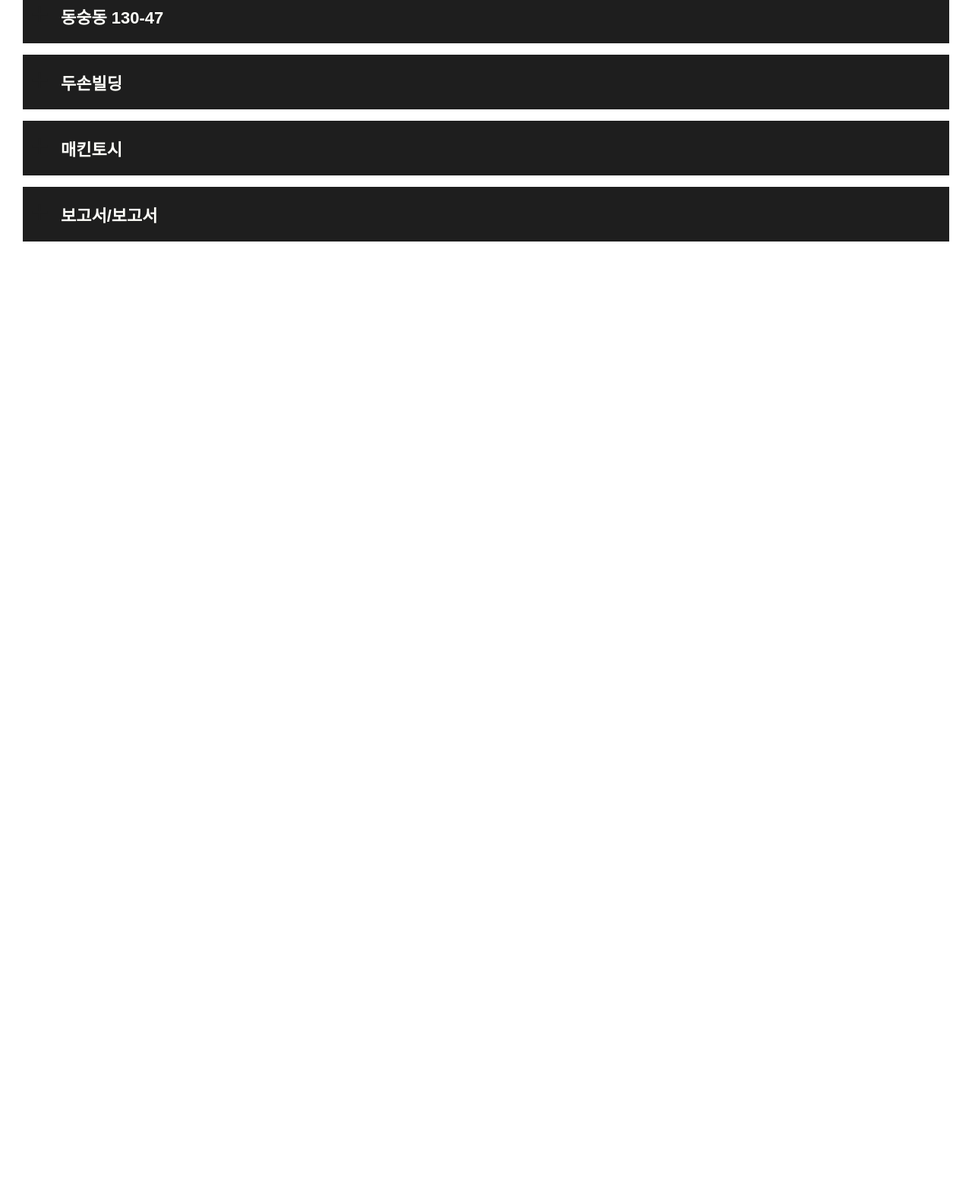
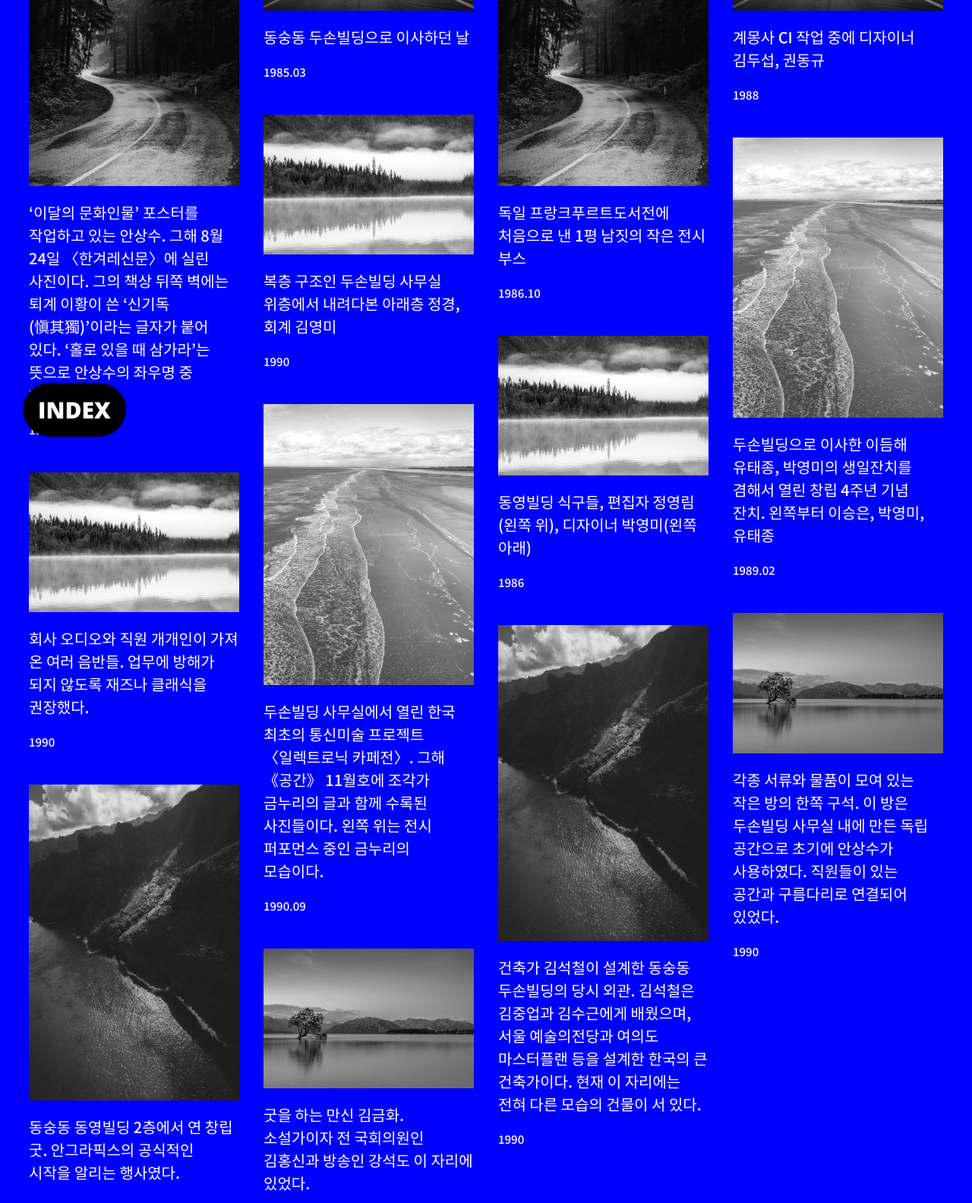
Before and after one commit to kimyeona/web2, a plain HTML site: page index.html in a window 1280 px wide. Shown: the part 209-1793 px from the top of the page at 76% size. Before the commit the page ends 800 px from the top, so only its background shows below. Drawn offline with nearby package versions, Linux system fonts and the light colour scheme; a web font is replaced by a local one.

Commit message:
Add files via upload

```diff
--- /dev/null
+++ b/accordion.css
@@ -0,0 +1,127 @@
+
+
+
+
+.contentcheckbox {
+  width: 1fr;
+  padding: 0;
+  margin: 0 auto;
+}
+
+.centerplease {
+  margin: 0 auto;
+  max-width: 270px;
+  font-size: 40px;
+}
+
+/*Question*/
+.q {
+
+}
+.question {
+  font-family: 'Noto Sans KR', sans-serif;
+  font-weight: 600;
+  font-size: 22px;
+  position: relative;
+
+  color:#fff;
+  margin: 0;
+  padding: 20px 20px 20px 80px;
+  display: block;
+  width:100%;
+  cursor: pointer;
+
+  align-items: center;
+  border-bottom: 3px solid #fff;
+  height: 100px;
+}
+
+.question:hover {
+
+  color:#fff;
+}
+/*Answer*/
+.answers {
+  font-family: 'Noto Sans KR', sans-serif;
+  max-width: 900px;
+  justify-content: center;
+  padding: 0px 15px;
+  margin: 5px 0;
+  width:100%!important;
+  height: 0;
+  overflow: hidden;
+  z-index: -1;
+  position: relative;
+  opacity: 0;
+  -webkit-transition: .3s ease;
+  -moz-transition: .3s ease;
+  -o-transition: .3s ease;
+  transition: .3s ease;
+
+}
+
+.text {
+  font-size: 20px;
+  line-height: 1.7em;
+  padding-bottom: 20px;
+}
+.caption {
+  font-size: 12px;
+}
+
+.questions:checked ~ .answers{
+  height: auto;
+  opacity: 1;
+  padding: 15px;
+
+}
+
+/*FAQ Toggle*/
+.plus {
+  color:#fff;
+  position: absolute;
+  margin-left: 30px;
+  z-index: 5;
+  font-size: 2.6em;
+  line-height: 180%;
+  -webkit-user-select: none;
+  -moz-user-select: none;
+  -ms-user-select: none;
+  -o-user-select: none;
+  user-select: none;
+  -webkit-transition: .3s ease;
+  -moz-transition: .3s ease;
+  -o-transition: .3s ease;
+  transition: .3s ease;
+}
+
+.questions:checked ~ .plus {
+  -webkit-transform: rotate(45deg);
+  -moz-transform: rotate(45deg);
+  -o-transform: rotate(45deg);
+  transform: rotate(45deg);
+
+}
+.questions:checked ~ {
+    border-bottom: 0px solid;
+}
+
+.questions {
+  display: none;
+
+}
+
+.grid-container-checkbox-4 {
+  padding: 0px;
+  font-size:small;
+}
+.grid-container-checkbox-3 {
+  padding: 0px;
+  font-size:small;
+}
+
+.grid-item-checkbox {
+  background-color: rgba(255, 255, 255, 0.8);
+  border: 0px;
+  text-align: left;
+}
--- a/index.html
+++ b/index.html
@@ -1,125 +1,178 @@
-<!DOCTYPE html>
 <html>
   <head>
-    <title>AG HISTORY TEST PAGE 2</title>
+    <title>AG HISTORY TEST PAGE</title>
     <meta charset="UTF-8">
     <meta name="viewport" content="width=device-width, initial-scale=1.0">
-    <link rel="stylesheet" href="accordion-style.css">
+    <link rel="stylesheet" href="style.css">
 
 
     <script>
-    var acc = document.getElementsByClassName("questions");
+/*
+let mainId = 'masonry-effect';
+let itemIdentifier = '#masonry-effect .item';
 
-    for (let i = 0; i < acc.length; i++) {
-      acc[i].addEventListener("click", function() {
-        this.classList.toggle("active");
-        for (j = 0; j < acc.length; j++) {
-          if (j !== i)
-            acc[j].nextElementSibling.style.maxHeight = null;
+document.addEventListener('DOMContentLoaded', function(e) {
+
+    // Programmatically get the column width
+    let item = document.querySelector(itemIdentifier);
+    let parentWidth = item.parentNode.getBoundingClientRect().width;
+    let itemWidth = item.getBoundingClientRect().width + parseFloat(getComputedStyle(item).marginLeft) + parseFloat(getComputedStyle(item).marginRight);
+    let columnWidth = Math.round((1 / (itemWidth / parentWidth)));
+
+    // We need this line since JS nodes are dumb
+    let arrayOfItems = Array.prototype.slice.call( document.querySelectorAll(itemIdentifier) );
+    let trackHeights = {};
+    arrayOfItems.forEach(function(item) {
+        // Get index of item
+        let thisIndex = arrayOfItems.indexOf(item);
+        // Get column this and set width
+        let thisColumn = thisIndex % columnWidth;
+        if(typeof trackHeights[thisColumn] == "undefined") {
+            trackHeights[thisColumn] = 0;
         }
-        var answers = this.nextElementSibling;
-        if (answers.style.maxHeight) {
-          answers.style.maxHeight = null;
-        } else {
-          answers.style.maxHeight = answers.scrollHeight + "px";
+        trackHeights[thisColumn] += item.getBoundingClientRect().height + parseFloat(getComputedStyle(item).marginBottom);
+        // If the item has an item above it, then move it to fill the gap
+        if(thisIndex - columnWidth >= 0) {
+            let getItemAbove = document.querySelector(`${itemIdentifier}:nth-of-type(${thisIndex - columnWidth + 1})`);
+            let previousBottom = getItemAbove.getBoundingClientRect().bottom;
+            let currentTop = item.getBoundingClientRect().top - parseFloat(getComputedStyle(item).marginBottom);
+            item.style.top = `-${currentTop - previousBottom}px`;
         }
     });
-    }
+    let max = Math.max(...Object.values(trackHeights));
+    document.getElementById(mainId).style.height = `${max}px`;
+}); */
     </script>
+
+
+
 
   </head>
   <body>
+    <header>
+      <div class="title"><a href="index.html"><h1>AG 36</h1></a></div>
+    </header>
+    <main>
 
-    <div class="contentcheckbox">
-      <div>
-        <input type="checkbox" id="question1" name="q"  class="questions">
-          <div class="plus">+</div>
-            <label for="question1" class="question">
-              (주)안그라픽스
-            </label>
-            <div class="answers">
-              <div class="text"><p>창립한 지 5주년이 되던 지난 1990년 1월 23일에 법인 설립 인가를 받은 주식회사 안그라픽스의 상호이다. 주식회사 설립 당시 발기인은 안상수, 김옥철, 최승현, 금누리, 홍성택, 박영미, 박정수 총 7인이며 주주는 여기에 고영희 1인을 더해 총 8인이다.
-              창립 당시 납입자본금은 5천만 원이었으며, 주식은 1만 주를 발행했다. 법인으로 전환하면서 그때까지 회사에 기여도가 높은 이들에게 일종의 우리사주처럼 회사의 일부 주식을 나누어 주었고, 직원 중에서 디자이너 홍성택과 박영미가 포함되었다.</p></div>
-              <div class="caption"><p>안그라픽스가 마침내 주식회사로 새로운 모습을 바꾸었다. 1990년 1월 21일부로 법인 설립 인가를 받아 (주)안그라픽스가 된 것이다. 이제부터 안그라픽스는 '사무실'에서 벗어나 '회사'가 된 것이며 따라서 그 안에 있는 사람들의 마음가짐도 어느 정도 달라져야 할 때인 것이다.
-                <br><br>김명규, <에이지 뉴스>, 1990.01.30</p><br></div>
+      <section class="content">
 
+        <div id="masonry-effect">
+
+          <div class="item">
+            <div class="image"><img src="1.jpg" width=100%></div>
+            <div class="text">
+              <div class="line"><p>‘이달의 문화인물’ 포스터를 작업하고 있는 안상수. 그해 8월 24일 〈한겨레신문〉에 실린 사진이다. 그의 책상 뒤쪽 벽에는 퇴계 이황이 쓴 ‘신기독(愼其獨)’이라는 글자가 붙어 있다. ‘홀로 있을 때 삼가라’는 뜻으로 안상수의 좌우명 중 하나이다.</p></div>
+              <div class="caption"><p>1990</p></div>
             </div>
           </div>
 
-      <div>
-        <input type="checkbox" id="question2" name="q" class="questions">
-          <div class="plus">+</div>
-            <label for="question2" class="question">
-              김옥철
-            </label>
-            <div class="answers">
-              <div class="text"><p>창립 해부터 함께한 (주)안그라픽스의 현 대표이사이다. 독일 유학에서 막 돌아왔을 때 안상수가 함께 일하기를 권유했다. 1984년 12월 말 동숭동에 사무실을 낸지 2~3주만의 일이다.</p></div>
-              <img class="article-img" src="https://source.unsplash.com/random/500x400/?dog" width=40%>
-              <div class="caption"><p>애이브러햄 매슬로(Abraham Harold Maslow)는 인간의 욕구를 생리적 욕구, 안전의 욕구, 소속감과 애정의 욕구, 존경의 욕구, 자아실현의 욕구 등 총 5단계의 피라미드로 규정하고 있습니다.
-                저는 피라미드의 맨 위에 놓인 자아실현의 욕구보다 저급하다고 생각하지 않습니다. 회사의 구성원들은 각자 나름대로 서로 다른 욕구를 가지고 있을 것입니다. 안그라픽스가 그들이 원하는 것을 충족시켜 줄 수 있는 회사가 되길 바랍니다.
-                <br><br>김옥철, 30주년 기념 인터뷰, 2014.12.23</p></div>
-
-
+          <div class="item">
+            <div class="image"><img src="2.jpg" width=100%></div>
+            <div class="text">
+              <div class="line"><p>회사 오디오와 직원 개개인이 가져 온 여러 음반들. 업무에 방해가 되지 않도록 재즈나 클래식을 권장했다.</p></div>
+              <div class="caption"><p>1990</p></div>
             </div>
           </div>
 
-    <div>
-      <input type="checkbox" id="question3" name="q" class="questions">
-      <div class="plus">+</div>
-      <label for="question3" class="question">
-        동숭동 130-47
-      </label>
-      <div class="answers">
-      <div class="text"><p>안그라픽스라는 이름으로 처음 사용한 사무실의 주소이다. 정확한 주소는 '서울시 종로구 동숭동 137-47 동영빌딩 2층'이다. 잡지 <멋>의 총 책임자였던 안상수는
-      발행사인 월간 마당이 부도난 뒤 동아일보에 <멋>과 직원들을 인수하고 성북동에 작은 사무실을 얻었다.</p></div>
-    <div class="caption"><p>들머리의 '불행한 가로수' 얘기에서도 잠깐 비쳤던 동숭동 일대는 1975년 전에 서울 대학교를 나온 이에게는 마로니에와 더불어 학창 시절의 추억이 밴 땅이다. 그들은 그때에 드나들던 학림 다방, 대학 다방, 쌍과부집 같은 곳의 얘기만 들어도 그 시절의 '빛나던' 대학 생활을 환히 되살려낸다.
-    <br><br><동숭동의 문화 거리>,<한국의 발견 서울>(뿌리깊은 나무), 1983</p></div>
+          <div class="item">
+            <div class="image"><img src="3.jpg" width=100%></div>
+            <div class="text">
+              <div class="line"><p>동숭동 동영빌딩 2층에서 연 창립 굿. 안그라픽스의 공식적인 시작을 알리는 행사였다.</p></div>
+              <div class="caption"><p>1988.12</p></div>
             </div>
           </div>
 
-    <div>
-      <input type="checkbox" id="question4" name="q" class="questions">
-      <div class="plus">+</div>
-      <label for="question4" class="question">
-        두손빌딩
-      </label>
-      <div class="answers">
-      <div class="text"><p>건축가 김석철이 설계하여 1985년 준공했으며, 안그라픽스에서 1988년 12월 20일부터 사용한 두 번째 사무실의 건물 이름이다. 주소는 '서울시 종로구 동숭동 1-34 두손빌딩 3층'이다.</p></div>
-    <div class="caption"><p></p></div>
+          <div class="item">
+            <div class="image"><img src="4.jpg" width=100%></div>
+            <div class="text">
+              <div class="line"><p>동숭동 두손빌딩으로 이사하던 날</p></div>
+              <div class="caption"><p>1985.03</p></div>
             </div>
           </div>
 
-
-    <div>
-    <input type="checkbox" id="question5" name="q" class="questions">
-    <div class="plus">+</div>
-    <label for="question5" class="question">
-      매킨토시
-    </label>
-    <div class="answers">
-    <div class="text"><p>안그라픽스라는 이름으로 처음 사용한 사무실의 주소이다. 정확한 주소는 '서울시 종로구 동숭동 137-47 동영빌딩 2층'이다. 잡지 <멋>의 총 책임자였던 안상수는
-    발행사인 월간 마당이 부도난 뒤 동아일보에 <멋>과 직원들을 인수하고 성북동에 작은 사무실을 얻었다.</p></div>
-    <img class="article-img" src="https://source.unsplash.com/random/500x400/?mac" width=40%>
-  <div class="caption"><p>들머리의 '불행한 가로수' 얘기에서도 잠깐 비쳤던 동숭동 일대는 1975년 전에 서울 대학교를 나온 이에게는 마로니에와 더불어 학창 시절의 추억이 밴 땅이다. 그들은 그때에 드나들던 학림 다방, 대학 다방, 쌍과부집 같은 곳의 얘기만 들어도 그 시절의 '빛나던' 대학 생활을 환히 되살려낸다.
-  <br><br><동숭동의 문화 거리>,<한국의 발견 서울>(뿌리깊은 나무), 1983</p></div>
+          <div class="item">
+            <div class="image"><img src="2.jpg" width=100%></div>
+            <div class="text">
+              <div class="line"><p>복층 구조인 두손빌딩 사무실 위층에서 내려다본 아래층 정경, 회계 김영미</p></div>
+              <div class="caption"><p>1990</p></div>
             </div>
           </div>
 
-  <div>
-    <input type="checkbox" id="question6" name="q" class="questions">
-    <div class="plus">+</div>
-    <label for="question6" class="question">
-      보고서/보고서
-    </label>
-    <div class="answers">
-    <div class="text"><p>건축가 김석철이 설계하여 1985년 준공했으며, 안그라픽스에서 1988년 12월 20일부터 사용한 두 번째 사무실의 건물 이름이다. 주소는 '서울시 종로구 동숭동 1-34 두손빌딩 3층'이다.</p></div>
-  <div class="caption"><p></p></div>
+          <div class="item">
+            <div class="image"><img src="5.jpg" width=100%></div>
+            <div class="text">
+              <div class="line"><p>두손빌딩 사무실에서 열린 한국 최초의 통신미술 프로젝트 〈일렉트로닉 카페전〉. 그해 《공간》 11월호에 조각가 금누리의 글과 함께 수록된 사진들이다. 왼쪽 위는 전시 퍼포먼스 중인 금누리의 모습이다.</p></div>
+              <div class="caption"><p>1990.09</p></div>
             </div>
           </div>
 
+          <div class="item">
+            <div class="image"><img src="6.jpg" width=100%></div>
+            <div class="text">
+              <div class="line"><p>굿을 하는 만신 김금화. 소설가이자 전 국회의원인 김홍신과 방송인 강석도 이 자리에 있었다.</p></div>
+              <div class="caption"><p>1985.03</p></div>
+            </div>
+          </div>
+
+          <div class="item">
+            <div class="image"><img src="1.jpg" width=100%></div>
+            <div class="text">
+              <div class="line"><p>독일 프랑크푸르트도서전에 처음으로 낸 1평 남짓의 작은 전시 부스</p></div>
+              <div class="caption"><p>1986.10</p></div>
+            </div>
+          </div>
+
+          <div class="item">
+            <div class="image"><img src="2.jpg" width=100%></div>
+            <div class="text">
+              <div class="line"><p>동영빌딩 식구들, 편집자 정영림(왼쪽 위), 디자이너 박영미(왼쪽 아래)</p></div>
+              <div class="caption"><p>1986</p></div>
+            </div>
+          </div>
+
+          <div class="item">
+            <div class="image"><img src="3.jpg" width=100%></div>
+            <div class="text">
+              <div class="line"><p>건축가 김석철이 설계한 동숭동 두손빌딩의 당시 외관. 김석철은 김중업과 김수근에게 배웠으며, 서울 예술의전당과 여의도 마스터플랜 등을 설계한 한국의 큰 건축가이다. 현재 이 자리에는 전혀 다른 모습의 건물이 서 있다.</p></div>
+              <div class="caption"><p>1990</p></div>
+            </div>
+          </div>
+
+          <div class="item">
+            <div class="image"><img src="4.jpg" width=100%></div>
+            <div class="text">
+              <div class="line"><p>계몽사 CI 작업 중에 디자이너 김두섭, 권동규</p></div>
+              <div class="caption"><p>1988</p></div>
+            </div>
+          </div>
+
+          <div class="item">
+            <div class="image"><img src="5.jpg" width=100%></div>
+            <div class="text">
+              <div class="line"><p>두손빌딩으로 이사한 이듬해 유태종, 박영미의 생일잔치를 겸해서 열린 창립 4주년 기념 잔치. 왼쪽부터 이승은, 박영미, 유태종</p></div>
+              <div class="caption"><p>1989.02</p></div>
+            </div>
+          </div>
+
+          <div class="item">
+            <div class="image"><img src="6.jpg" width=100%></div>
+            <div class="text">
+              <div class="line"><p>각종 서류와 물품이 모여 있는 작은 방의 한쪽 구석. 이 방은 두손빌딩 사무실 내에 만든 독립 공간으로 초기에 안상수가 사용하였다. 직원들이 있는 공간과 구름다리로 연결되어 있었다.</p></div>
+              <div class="caption"><p>1990</p></div>
+            </div>
+          </div>
 
         </div>
 
+      </section>
+
+    </main>
+
+    <footer>
+      <div class="menu">
+        <div class="index"><a href="word.html">INDEX</a></div>
+      </div>
+    </footer>
 
   </body>
 </html>
--- /dev/null
+++ b/style.css
@@ -0,0 +1,197 @@
+
+@import url('https://fonts.googleapis.com/css2?family=Noto+Sans+KR:wght@500;700&display=swap');
+@import url('https://fonts.googleapis.com/css2?family=Open+Sans:wght@800&display=swap');
+
+* {
+  box-sizing: border-box;
+  margin: 0;
+  padding: 0;
+}
+html body {
+  position: relative;
+  width:100%; /* take full browser width */
+  height:100%; /* take full browser height*/
+  background-color: blue;
+  font-family: 'Noto Sans KR', sans-serif;
+}
+
+
+/*header*/
+.title {
+  text-align: center;
+  left: 0;
+  right: 0;
+  width: auto;
+  position: fixed;
+  z-index: 999;
+}
+/*footer*/
+.menu {
+  z-index: 999;
+  position: fixed;
+  left: 0;
+  bottom: 0;
+  width: 100%;
+  display: inline-flex;
+  flex-wrap: wrap;
+  flex-direction: row;
+  padding-left: 30px;
+
+  height: 13vh;
+  justify-content: flex-start;
+  align-items: center;
+}
+.index {
+  cursor: pointer;
+  color: #fff;
+  background-color: #000;
+  font-size: 30px;
+  padding: 15px 20px;
+   border-radius: 300px;
+    font-family: 'Open Sans', sans-serif;
+}
+a {
+  text-decoration: none;
+  color: #fff;
+}
+/*text style*/
+h1 {
+  font-family: 'Open Sans', sans-serif;
+  font-size: 120px;
+  color: #fff;
+}
+p {
+  word-break: keep-all;
+  color: #fff;
+}
+.line p{
+  font-family: 'Noto Sans KR', sans-serif;
+  font-weight: 500;
+  font-size: 20px;
+  line-height: 30px;
+}
+.line {
+  padding: 20px 0px;
+}
+.caption p{
+  font-family: 'Noto Sans KR', sans-serif;
+  font-weight: 500;
+  font-size: 15px;
+}
+.caption {
+  padding-bottom: 30px;
+}
+
+
+/*grid
+#masonry-effect {
+        display: flex;
+        flex-direction: row;
+        flex-wrap: wrap;
+        align-items: flex-start;
+    }
+
+    .item {
+        flex-direction: column;
+        margin-right: 1.5rem;
+        margin-bottom: 1.5rem;
+        color: white;
+        position: relative;
+        width: calc(33.3% - 1.5rem);
+        padding: 0;
+        box-sizing: border-box;
+    }
+    */
+
+    #masonry-effect { /* Masonry container */
+    -webkit-column-count: 4;
+    -moz-column-count:4;
+    column-count: 4;
+    -webkit-column-gap: 1em;
+    -moz-column-gap: 1em;
+    column-gap: 1em;
+    margin: 0;
+    padding: 0;
+    -moz-column-gap: 1em;
+    -webkit-column-gap: 1em;
+    column-gap: 1em;
+}
+.item {
+    display: inline-block;
+    padding: 0.5em;
+    margin: 0 0 ;
+    width: 100%;
+	  -webkit-transition:1s ease all;
+    box-sizing: border-box;
+    -moz-box-sizing: border-box;
+    -webkit-box-sizing: border-box;
+}
+.item img{max-width:100%;}
+
+
+
+img {
+  filter: grayscale(100%);
+  display: block;
+}
+
+
+body {
+  background: black;
+  padding: 30px;
+}
+
+
+/*responsive*/
+@media only screen and (min-width: 1100px) {
+    #masonry-effect {
+        -moz-column-count: 4;
+        -webkit-column-count: 4;
+        column-count: 4;
+    }
+}
+
+@media only screen and (min-width: 800px) and (max-width: 1099px){
+    #masonry-effect {
+        -moz-column-count: 3;
+        -webkit-column-count: 3;
+        column-count: 3;
+    }
+    .line p{
+      font-size: 15px;
+      line-height: 25px;
+    }
+    .caption p{
+      font-size: 12px;
+    }
+}
+
+@media only screen and (min-width: 600px) and (max-width: 799px){
+    #masonry-effect {
+        -moz-column-count: 2;
+        -webkit-column-count: 2;
+        column-count: 2;
+    }
+    .line p{
+      font-size: 15px;
+      line-height: 25px;
+    }
+    .caption p{
+      font-size: 11px;
+    }
+}
+
+@media only screen and (max-width: 599px) {
+    #masonry-effect {
+        -moz-column-count: 1;
+        -webkit-column-count: 1;
+        column-count: 1;
+    }
+    .line p{
+      font-size: 16px;
+      line-height: 28px;
+    }
+    .caption p{
+      font-size: 12px;
+    }
+}
```
Also changed, not shown: word.html (added, +124 -0 lines), 1.jpg (added), 2.jpg (added), 3.jpg (added), 4.jpg (added), 5.jpg (added), 6.jpg (added), 7.jpg (added), 8.jpg (added). Lines whose indentation alone changed are shown as unchanged.
